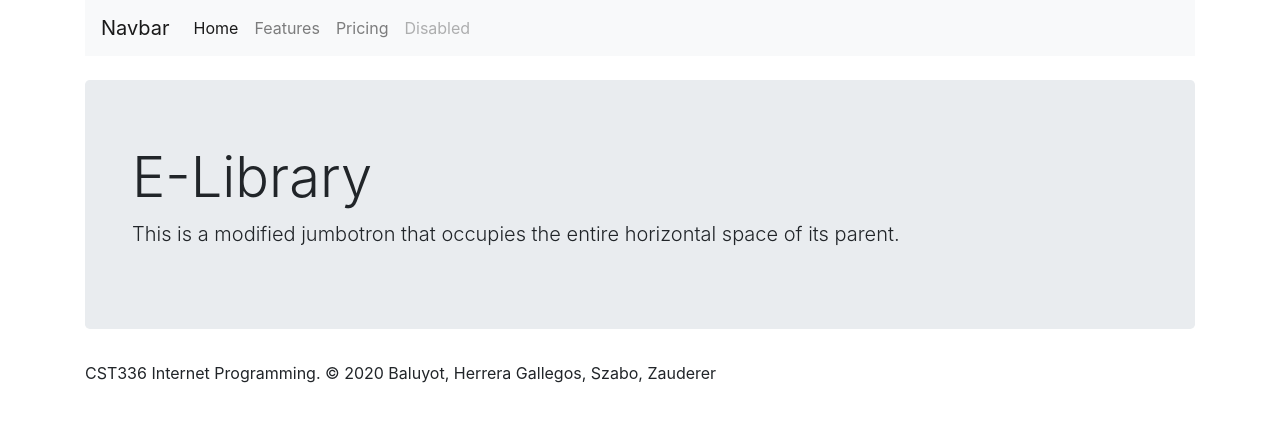
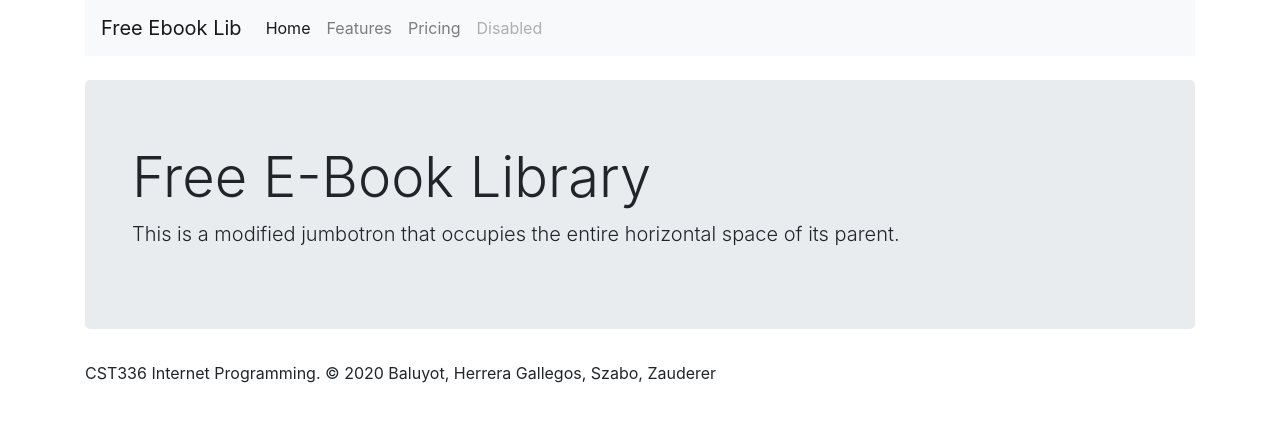
Before and after one commit to dethedrus/cst336-final-project, a Node server app: page / in a window 1280 px wide. Shown: the top 422 px of the page. Run offline with Node 20, Linux system fonts and the light colour scheme; some libraries are stand-ins or nearby versions.

Commit message:
Use proper name

```diff
--- a/views/index.ejs
+++ b/views/index.ejs
@@ -2,7 +2,7 @@
     <div class="col">
         <div class="jumbotron">
             <div class="container">
-              <h1 class="display-4">E-Library</h1>
+              <h1 class="display-4">Free E-Book Library</h1>
               <p class="lead">This is a modified jumbotron that occupies the entire horizontal space of its parent.</p>
             </div>
           </div>
--- a/views/partials/nav.ejs
+++ b/views/partials/nav.ejs
@@ -1,5 +1,5 @@
 <nav class="navbar navbar-expand-lg navbar-light bg-light">
-    <a class="navbar-brand" href="#">Navbar</a>
+    <a class="navbar-brand" href="#">Free Ebook Lib</a>
     <button class="navbar-toggler" type="button" data-toggle="collapse" data-target="#navbarNav" aria-controls="navbarNav" aria-expanded="false" aria-label="Toggle navigation">
       <span class="navbar-toggler-icon"></span>
     </button>
```
